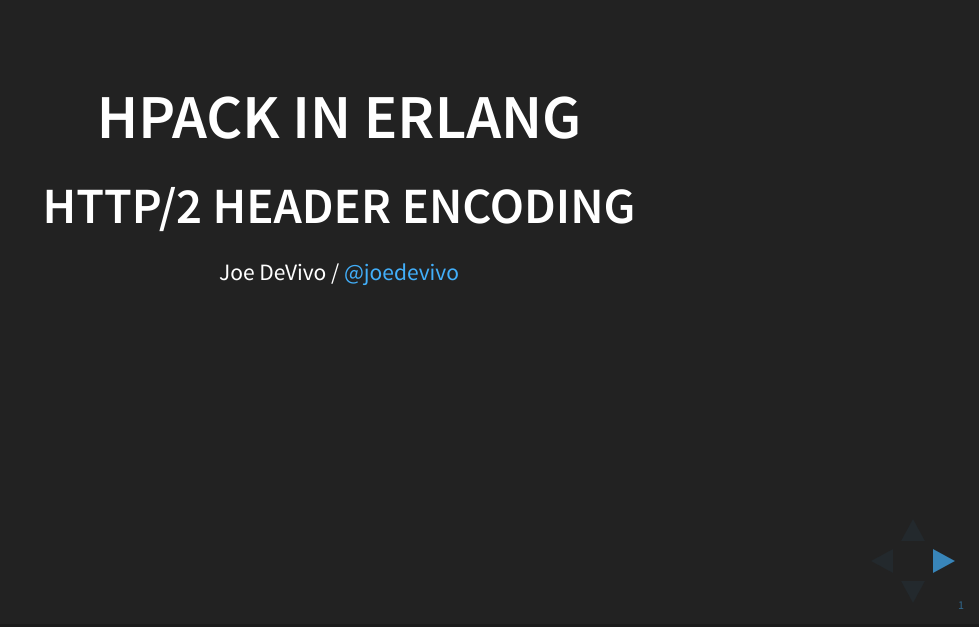
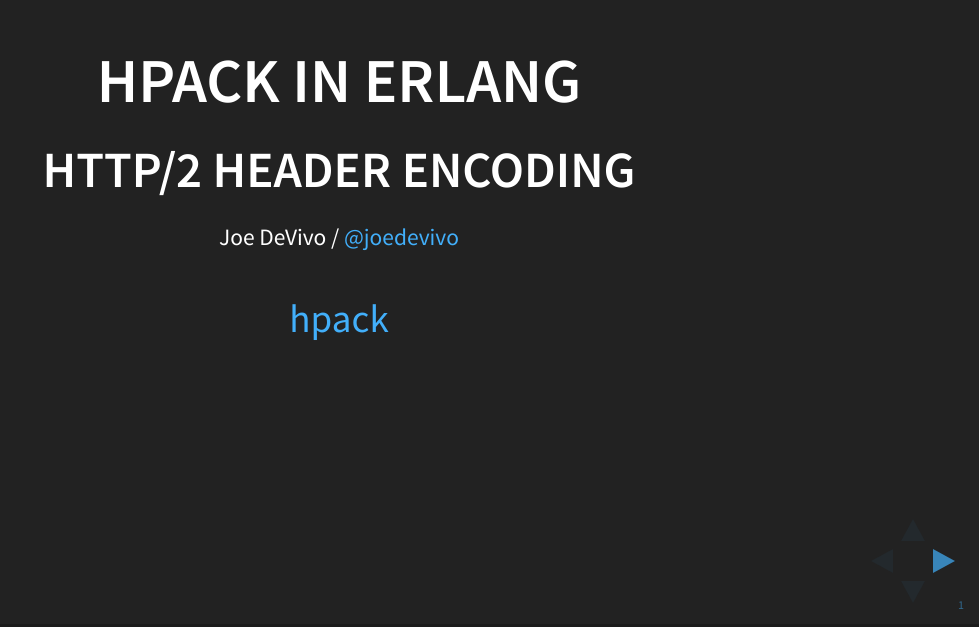
Before and after one commit to joedevivo/lambdajam2015, a plain HTML site: page index.html in a window 1280 px wide. Shown: the part 173-800 px from the top of the page, without its empty margins (301-1280 px from the left). Drawn offline with Linux system fonts and the light colour scheme.

Commit message:
Included link to HPACK repo

```diff
--- a/index.html
+++ b/index.html
@@ -29,6 +29,9 @@
 <h2 id="sec-1">HPACK in Erlang</h2>
 <h3>HTTP/2 Header Encoding</h3>
 <p><small>Joe DeVivo / <a href="http://twitter.com/joedevivo">@joedevivo</a></small></p>
+<p>
+<a href="https://github.com/joedevivo/hpack">hpack</a>
+</p>
 
 </section>
 </section>
```
Also changed, not shown: 1 other file.
